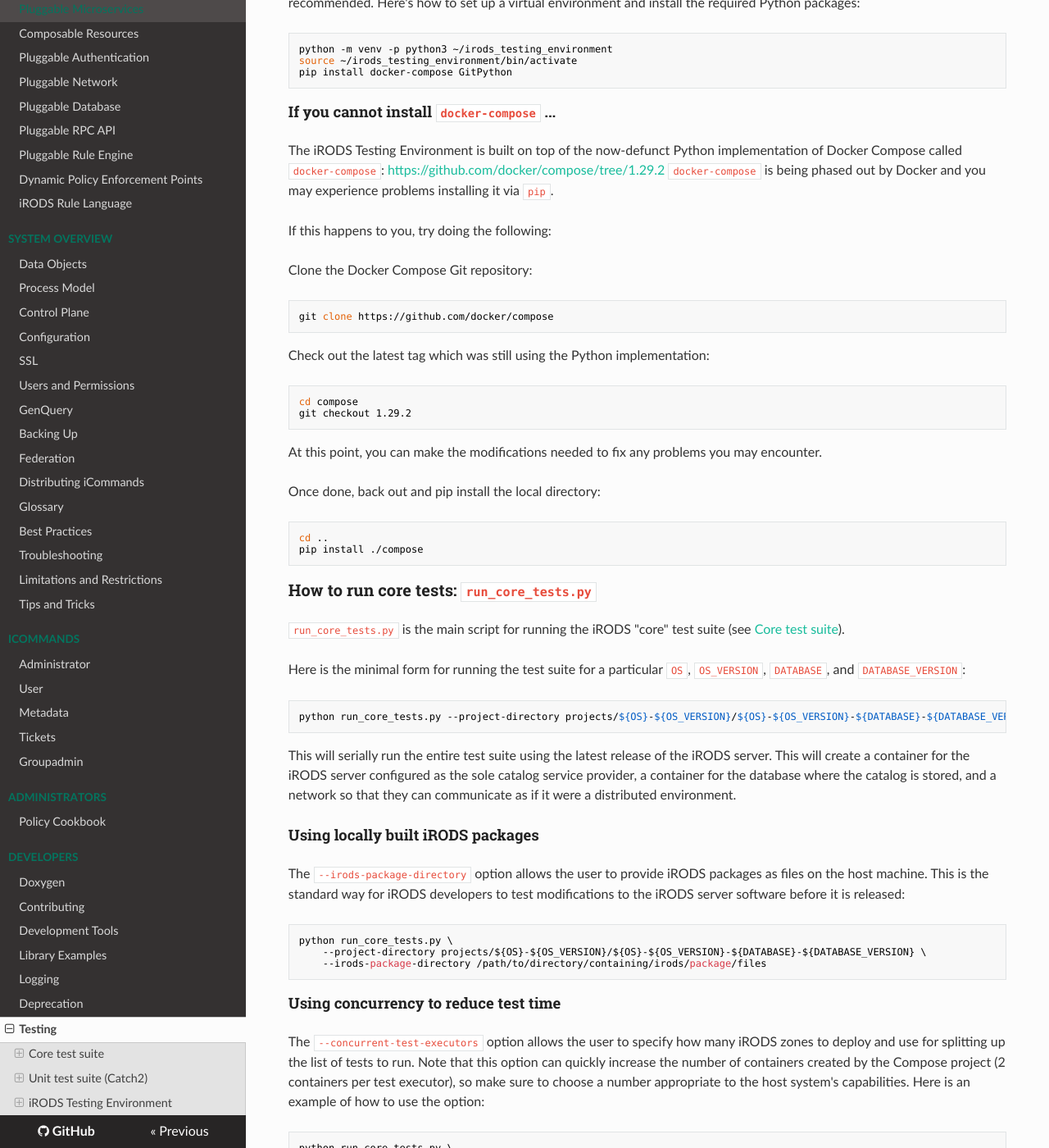
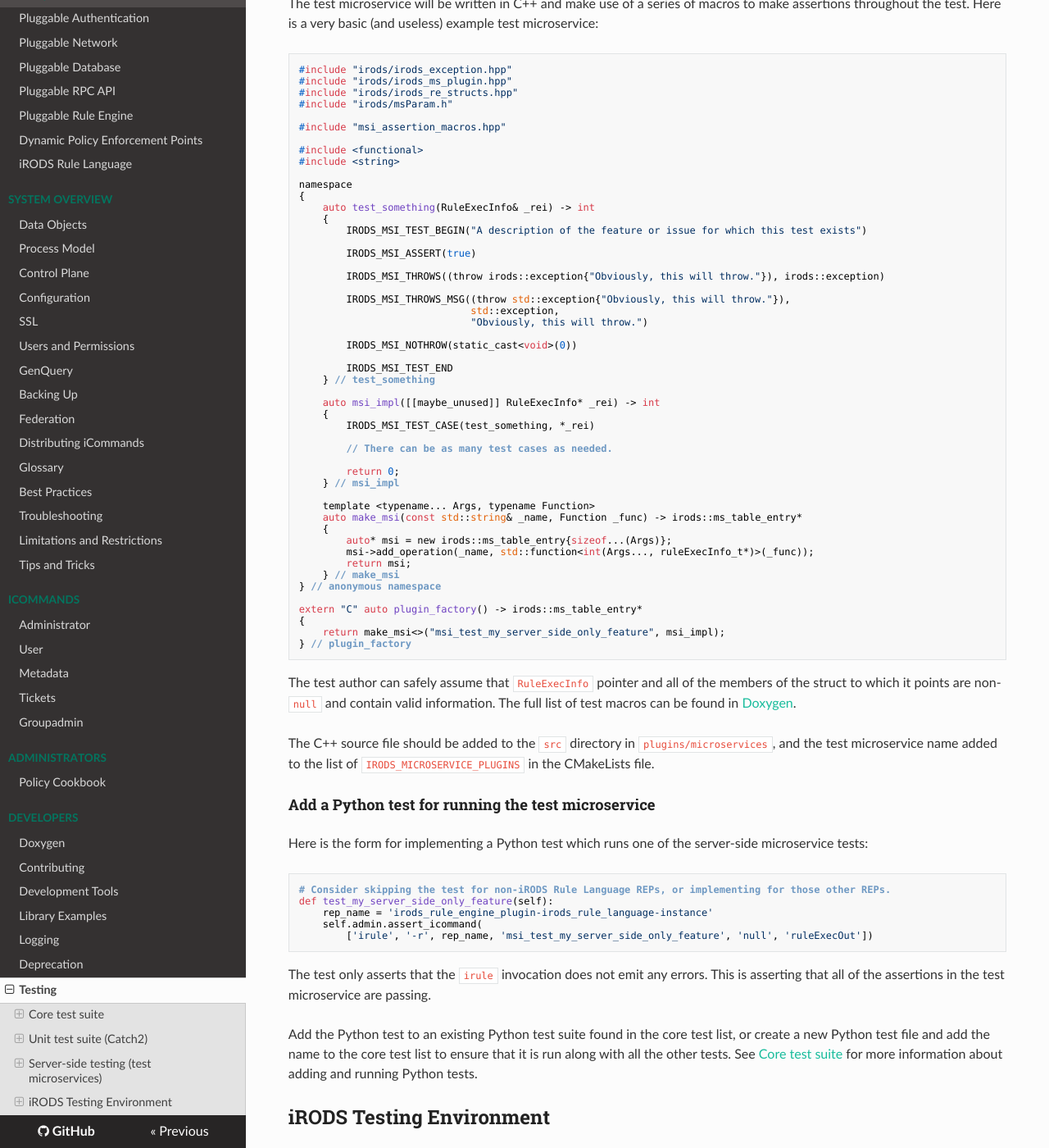
Before and after one commit to irods/irods_docs, an MkDocs documentation site: the page built from docs/developers/testing.md, in a window 1280 px wide and 1400 px high, scrolled down 4404 px. Shown: the whole window at 82% size. Built offline with MkDocs 1.6.1, drawn with Linux system fonts in a browser that asks for light colours; nearby versions of some CDN libraries; some of the changed text lies outside the part shown.

Commit message:
[#205] Developer Docs: Testing server-only features

````diff
--- a/docs/developers/testing.md
+++ b/docs/developers/testing.md
@@ -116,6 +116,92 @@ If you added a unit test file, you must add your new test to the `unit_tests_lis
 ]
 ```
 
+## Server-side testing (test microservices)
+
+All of the other tests used to verify the iRODS server software are either testing libraries through unit tests or probing the iRODS server from the client side, either via iCommands or direct API invocations. An iRODS "microservice test" framework has been provided in order to enable testing of server-only features. The microservice test framework is a library of C macros which can be called from a microservice which is itself the test.
+
+### How to run the tests
+
+The microservice tests are not in a formal list and must be implemented as a Python test to be run in the regular test suite. So, running these tests should be part of the "core" test suite.
+
+### How to add tests
+
+There are two parts to adding a server-only test: The C++ test microservice and the Python test which runs the test microservice.
+
+#### Add a C++ test microservice
+
+The test microservice will be written in C++ and make use of a series of macros to make assertions throughout the test. Here is a very basic (and useless) example test microservice:
+```c++
+#include "irods/irods_exception.hpp"
+#include "irods/irods_ms_plugin.hpp"
+#include "irods/irods_re_structs.hpp"
+#include "irods/msParam.h"
+
+#include "msi_assertion_macros.hpp"
+
+#include <functional>
+#include <string>
+
+namespace
+{
+    auto test_something(RuleExecInfo& _rei) -> int
+    {
+        IRODS_MSI_TEST_BEGIN("A description of the feature or issue for which this test exists")
+
+        IRODS_MSI_ASSERT(true)
+
+        IRODS_MSI_THROWS((throw irods::exception{"Obviously, this will throw."}), irods::exception)
+
+        IRODS_MSI_THROWS_MSG((throw std::exception{"Obviously, this will throw."}),
+                             std::exception,
+                             "Obviously, this will throw.")
+
+        IRODS_MSI_NOTHROW(static_cast<void>(0))
+
+        IRODS_MSI_TEST_END
+    } // test_something
+
+    auto msi_impl([[maybe_unused]] RuleExecInfo* _rei) -> int
+    {
+        IRODS_MSI_TEST_CASE(test_something, *_rei)
+
+        // There can be as many test cases as needed.
+
+        return 0;
+    } // msi_impl
+
+    template <typename... Args, typename Function>
+    auto make_msi(const std::string& _name, Function _func) -> irods::ms_table_entry*
+    {
+        auto* msi = new irods::ms_table_entry{sizeof...(Args)};
+        msi->add_operation(_name, std::function<int(Args..., ruleExecInfo_t*)>(_func));
+        return msi;
+    } // make_msi
+} // anonymous namespace
+
+extern "C" auto plugin_factory() -> irods::ms_table_entry*
+{
+    return make_msi<>("msi_test_my_server_side_only_feature", msi_impl);
+} // plugin_factory
+```
+The test author can safely assume that `RuleExecInfo` pointer and all of the members of the struct to which it points are non-`null` and contain valid information. The full list of test macros can be found in [Doxygen](../../doxygen/msi__assertion__macros_8hpp.html).
+
+The C++ source file should be added to the `src` directory in `plugins/microservices`, and the test microservice name added to the list of `IRODS_MICROSERVICE_PLUGINS` in the CMakeLists file.
+
+#### Add a Python test for running the test microservice
+
+Here is the form for implementing a Python test which runs one of the server-side microservice tests:
+```python
+# Consider skipping the test for non-iRODS Rule Language REPs, or implementing for those other REPs.
+def test_my_server_side_only_feature(self):
+    rep_name = 'irods_rule_engine_plugin-irods_rule_language-instance'
+    self.admin.assert_icommand(
+        ['irule', '-r', rep_name, 'msi_test_my_server_side_only_feature', 'null', 'ruleExecOut'])
+```
+The test only asserts that the `irule` invocation does not emit any errors. This is asserting that all of the assertions in the test microservice are passing.
+
+Add the Python test to an existing Python test suite found in the core test list, or create a new Python test file and add the name to the core test list to ensure that it is run along with all the other tests. See [Core test suite](#core-test-suite) for more information about adding and running Python tests.
+
 ## iRODS Testing Environment
 
 The iRODS Testing Environment is a Docker Compose-based project written in Python that is used by the Consortium to test the iRODS server and its plugins. The Testing Environment is driven by a series of scripts to run the tests on a number of different platforms with various database backends and other configuration options. This is the primary tool used for day-to-day testing for iRODS developers as well as for verification in releasing the iRODS server. In addition to running tests, the Compose projects can be useful for manually testing things and quickly deploying specific environments for reproducing issues or developing a proof of concept.
````
